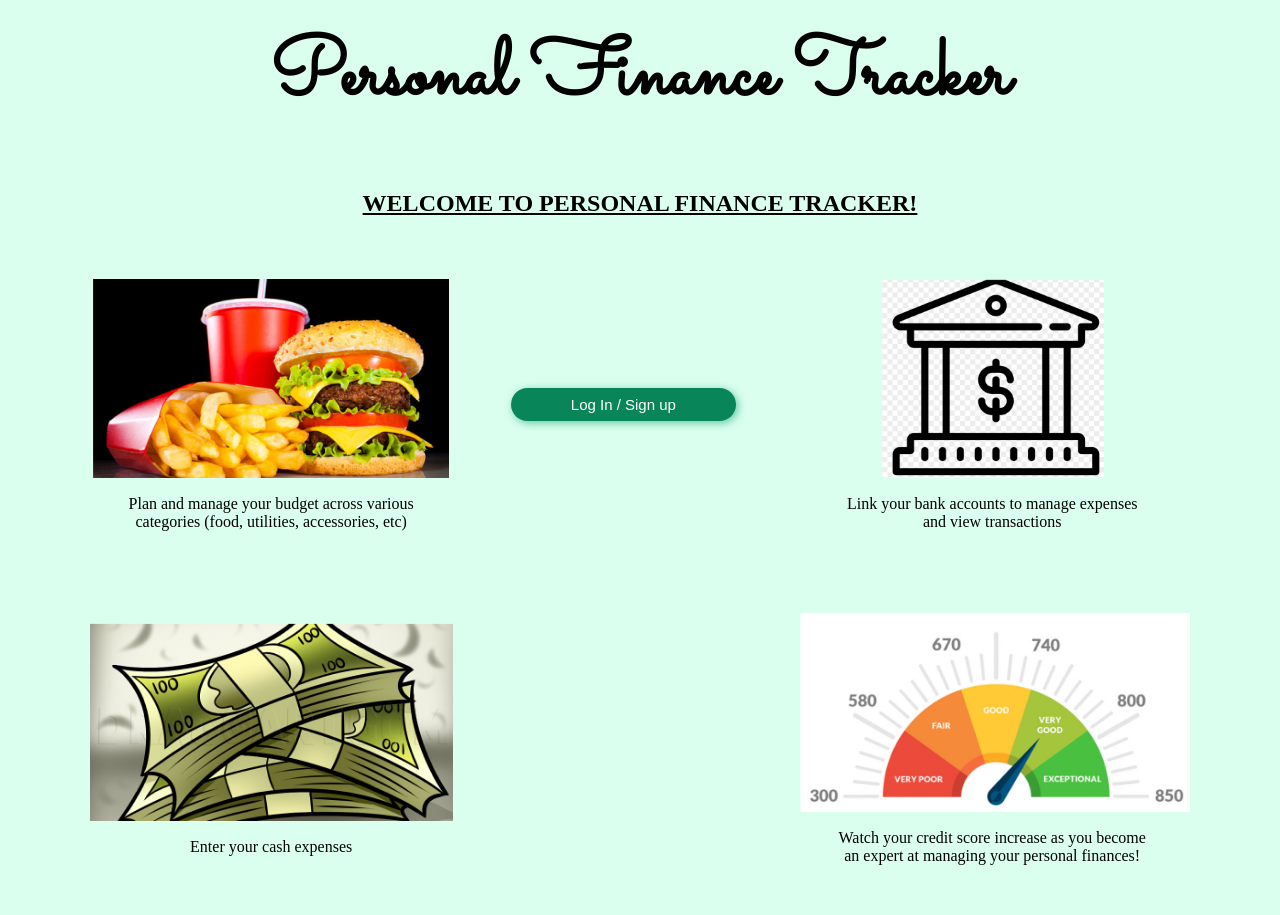
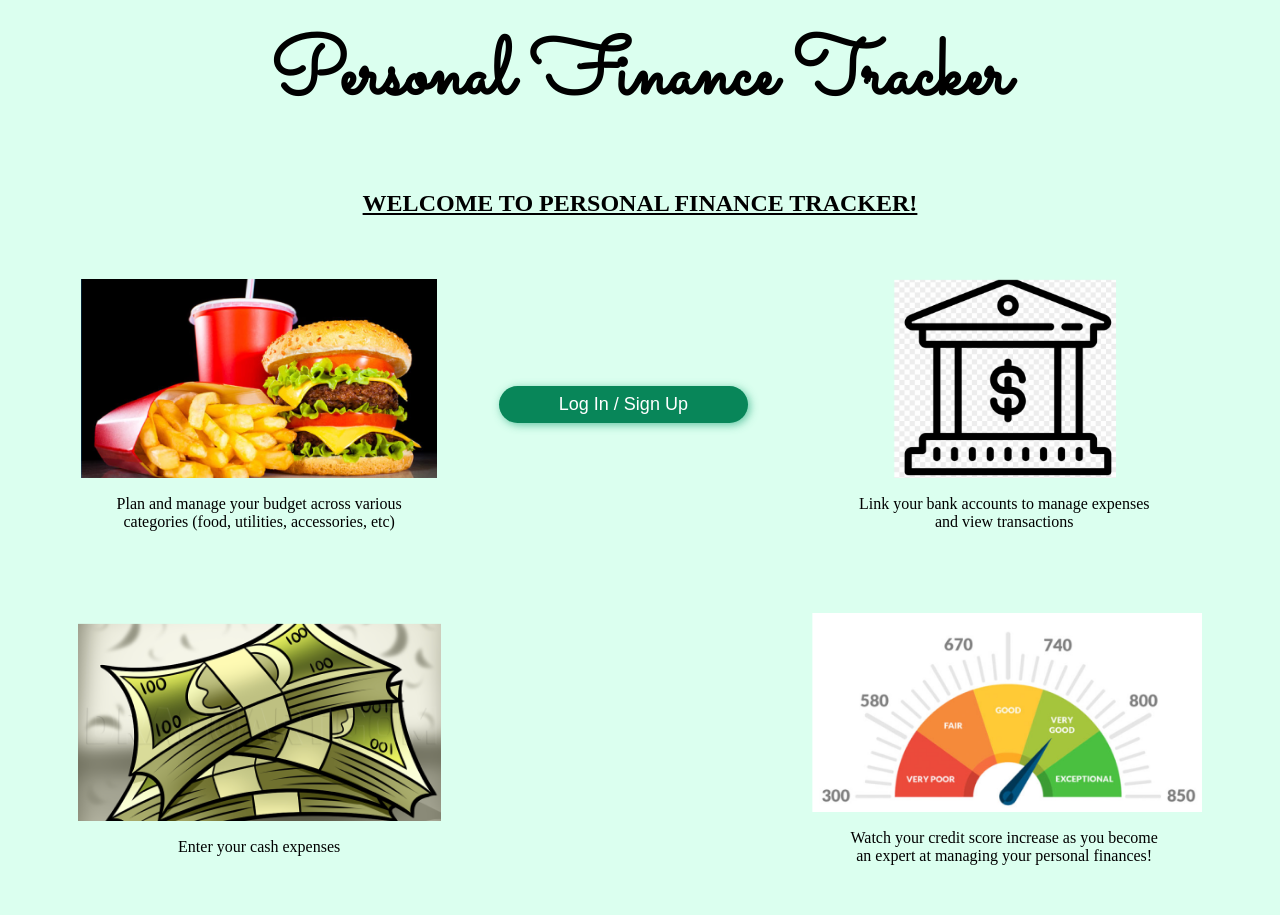
Before and after one commit to Monirul1/UI_Design_Final_Project, a Flask app: page / in a window 1280 px wide. Run offline with Flask 2, Linux system fonts and the light colour scheme; some libraries are stand-ins or nearby versions.

Commit message:
standardize botton

```diff
--- a/static/styles/home.css
+++ b/static/styles/home.css
@@ -47,6 +47,9 @@
     border-radius: 50px;
     font-size: large;
     color: white;
-    font-size: 15px;
     box-shadow: 2px 2px 8px #3db48bc2;
 }
+
+.btn:hover{
+    background: #3f3cf1d0;
+}
--- a/templates/home.html
+++ b/templates/home.html
@@ -27,7 +27,7 @@
                       <p>Plan and manage your budget across various <br> categories (food, utilities, accessories, etc)</p>
                     </td>
                   <td class = "login">
-                    <a href="/login"><button type="button" class="btn btn-primary" >Log In / Sign up</button></a>
+                    <a href="/login"><button type="button" class="btn btn-primary" >Log In / Sign Up</button></a>
                     </td>
                   <td class = "slot">
                       <img class = "image" src="{{url_for('static', filename='images/image3.png')}}">
```
